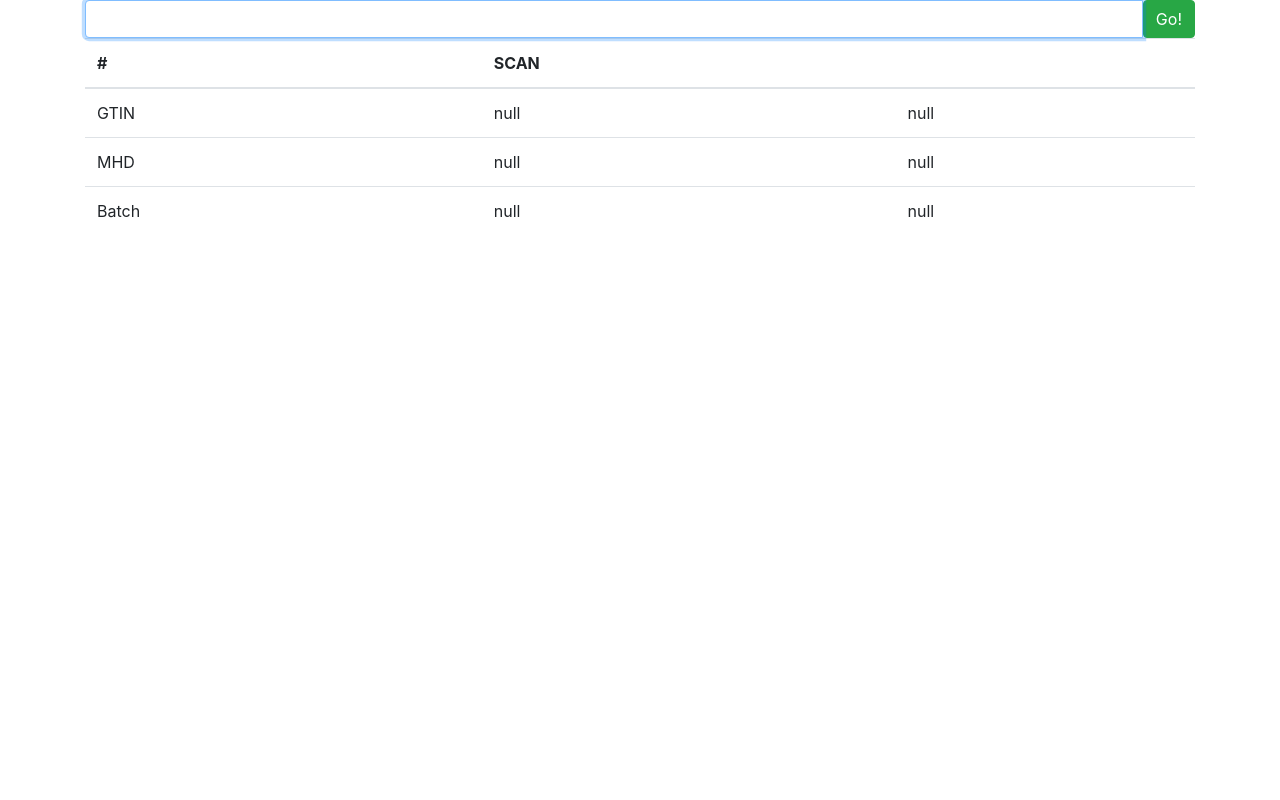
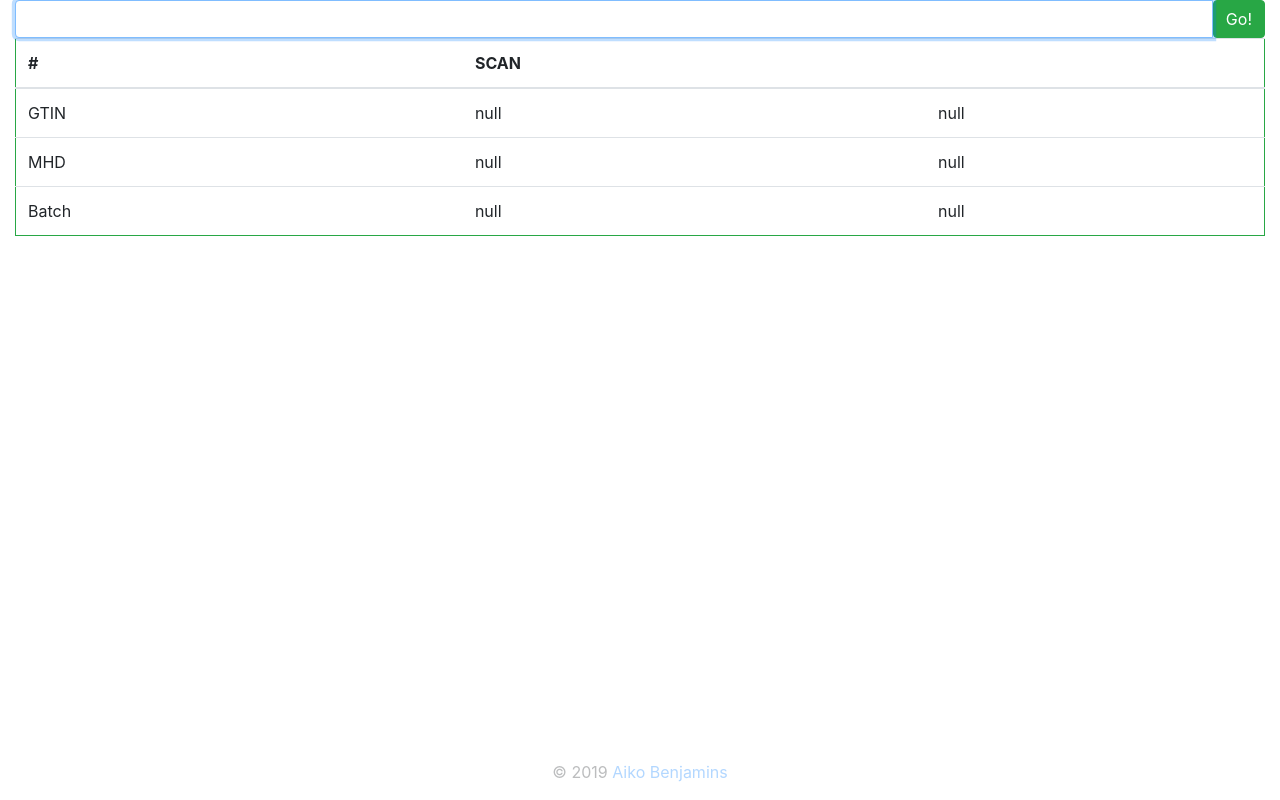
Before and after one commit to sphrases/GS1-Validator, a plain HTML site: page index.html in a window 1280 px wide. Drawn offline with Linux system fonts and the light colour scheme.

Commit message:
comitted!

```diff
--- /dev/null
+++ b/css/index.css
@@ -0,0 +1,7 @@
+.footer-copyright {
+    opacity: .3;
+}
+
+.footer-copyright:hover {
+    opacity: .8;
+}
--- a/index.html
+++ b/index.html
@@ -1,17 +1,19 @@
 <!DOCTYPE html>
 <html lang="en">
 <head>
+    <meta name="viewport" content="width=device-width, initial-scale=1">
     <meta charset="UTF-8">
     <title>GS1 Validator</title>
     <script src="js/jquery-3.4.1.min.js"></script>
     <link rel="stylesheet" href="css/bootstrap.min.css">
     <script src="js/index.js"></script>
+    <link rel="stylesheet" href="css/index.css">
 
 
 </head>
 <body onload="">
 
-<div class="container">
+<div class="container-fluid ">
     <form id="barCodeForm" onsubmit="readBarCode()" action="#">
         <div class="input-group">
             <input type="text" id="submitCodeForm" class="form-control" autofocus/>
@@ -20,7 +22,7 @@
             </span>
         </div>
     </form>
-    <table class="table">
+    <table id="gtinTable" class="table border border-success">
         <thead>
         <tr>
             <th scope="col">#</th>
@@ -47,7 +49,20 @@
         </tbody>
     </table>
     <div id="errorDivParent"></div>
-    <div>
 
+
+
+
+    <!-- Footer -->
+    <footer class="page-footer font-small blue fixed-bottom">
+
+        <!-- Copyright -->
+        <div class="footer-copyright text-center py-3">© 2019
+            <a href="https://abenjamins.com">Aiko Benjamins</a>
+        </div>
+        <!-- Copyright -->
+
+    </footer>
+    <!-- Footer -->
 </body>
 </html>
--- a/js/index.js
+++ b/js/index.js
@@ -33,6 +33,10 @@ function splitBarCode(barCode) {
     console.log(GTINField + " " + GTINVal);
     console.log(MHDfield + " " + MHDVal);
     console.log(BatchField + " " + BatchVal);
+
+
+
+    $("#gtinTable").attr("class", "table border border-success");
 
     $("#scannedCodeSpan").html(barCode)
         .css('color','lime');
@@ -117,6 +121,7 @@ function validateBatch(BatchField, BatchVal) {
 
 function throwError(error) {
     $("#scannedCodeSpan").css('color','red');
+    $("#gtinTable").attr("class", "table border border-danger");
     if (typeof error == 'undefined') {
         console.log("Unknown Error");
         $("#errorDivParent").append("<h5 class='errorChild'>Unknown Error</h5>")
```
